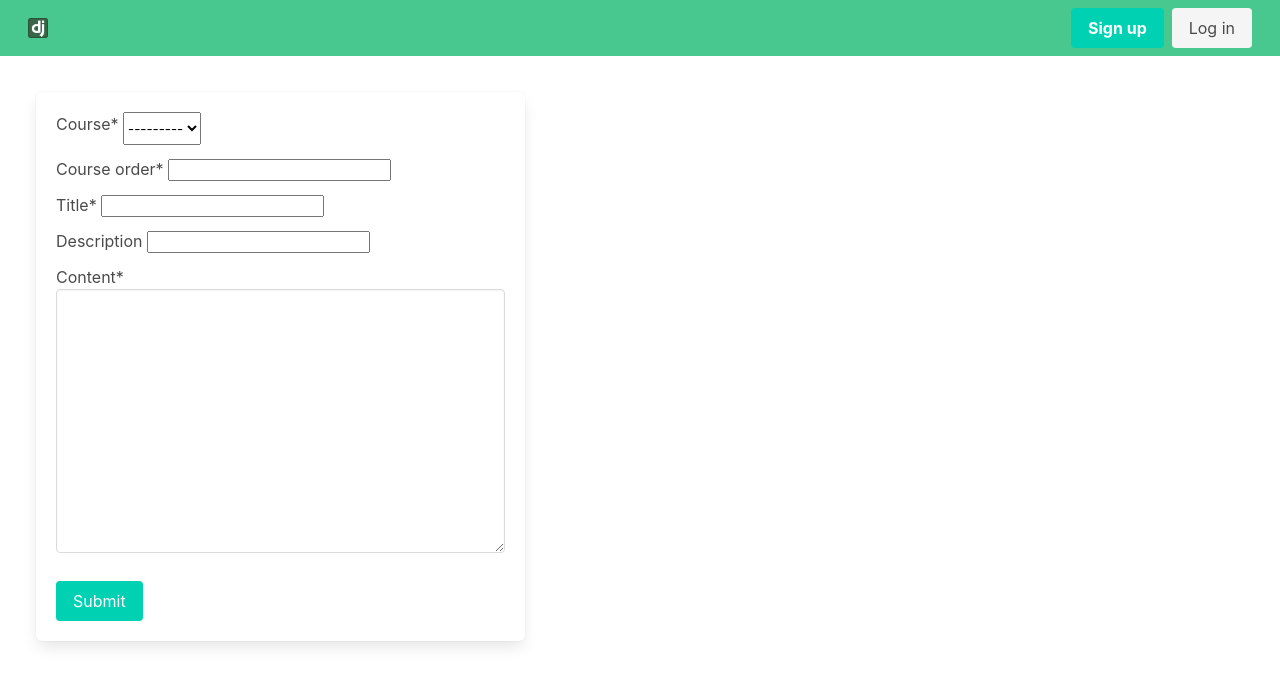
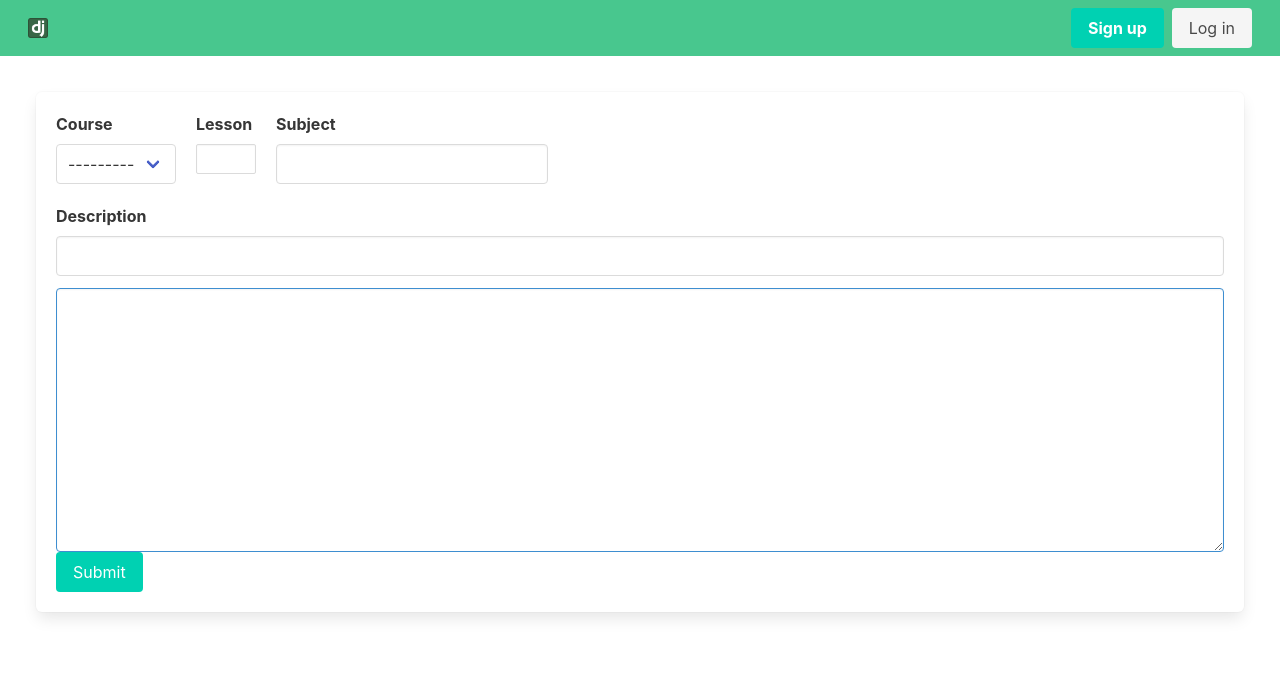
Before and after one commit to sgazda94/DjangoLMS, a Django app: page /courses/lesson/create/ in a window 1280 px wide. Shown: the top 686 px of the page. Run offline with Django 3.2, Linux system fonts and the light colour scheme; data that the repository does not hold is empty; parts of the project's set-up code (start-up, migrations or seed data) failed here and were passed over; some libraries are stand-ins or nearby versions.

Commit message:
courses2

```diff
--- a/config/settings/base.py
+++ b/config/settings/base.py
@@ -76,6 +76,7 @@ THIRD_PARTY_APPS = [
     "allauth.socialaccount",
     "django_crispy_bulma",
     "markdownx",
+    "widget_tweaks",
 ]
 
 LOCAL_APPS = [
--- a/dj_schulx/courses/views.py
+++ b/dj_schulx/courses/views.py
@@ -57,7 +57,9 @@ class CourseDetailView(LoginRequiredMixin, DetailView):
 
     def get_context_data(self, **kwargs):
         context = super().get_context_data(**kwargs)
-        context["lesson_list"] = LessonScript.objects.filter(course=self.get_object())
+        context["lesson_list"] = LessonScript.objects.filter(
+            course=self.get_object()
+        ).order_by("course_order")
         return context
 
 
--- a/dj_schulx/templates/base.html
+++ b/dj_schulx/templates/base.html
@@ -33,7 +33,8 @@
     {% include "components/sidebar.html" %}
     {% endif %}
 
-    <main class="section">
+    <main class="section column">
+
       <section class="box">
         {% block content %}
         <p class="font-bold">Use this document as a way to quick start any new project.</p>
--- a/dj_schulx/templates/courses/create_update_form.html
+++ b/dj_schulx/templates/courses/create_update_form.html
@@ -1,5 +1,4 @@
 {% extends "base.html" %}
-
 
 
 {% block content %}
--- a/dj_schulx/templates/courses/lesson_detail.html
+++ b/dj_schulx/templates/courses/lesson_detail.html
@@ -2,10 +2,10 @@
 
 {% block content %}
     <div class="content">
-    <h3>Course: {{ lessonscript.course.category}} - {{ lessonscript.course }}</h3>
-    <p>Title: {{ lessonscript.title }}</p>
+    <h3>Course: {{ lessonscript.course }} -
+    Lesson {{ lessonscript.course_order }}: {{ lessonscript.title }}</h3>
     <div>Description: {{ lessonscript.description }}</div>
     <div>{{ lessonscript.formatted_markdown | safe}}</div>
     </div>
-
+lorem
 {% endblock %}
--- a/dj_schulx/templates/courses/lesson_script_form.html
+++ b/dj_schulx/templates/courses/lesson_script_form.html
@@ -1,20 +1,45 @@
 {% extends "base.html" %}
-{% load crispy_forms_tags %}
+{% load widget_tweaks %}
 
 
 {% block content %}
 <div class="content">
     <form action="" method="post">
         {% csrf_token %}
-    <table>
-        {{ form | crispy }}
-    </table>
+        <div class="is-flex is-flex-wrap-wrap pb-2" style="gap: 20px;">
+            <div class="field">
+                <label class="label">Course</label>
+                <div class="control">
+                    <div class="select">
+                        {% render_field form.course %}
+                    </div>
+                </div>
+            </div>
+            <div class="field">
+                <label class="label">Lesson</label>
+                <div class="control">
+                    {% render_field form.course_order class="input is-small" style="width: 5em;" | append_attr:"disabled" %}
+                </div>
+            </div>
+            <div class="field">
+                <label class="label">Subject</label>
+                <div class="control">
+                    {% render_field form.title class="input" %}
+                </div>
+            </div>
+        </div>
+        <div class="field">
+            <label class="label">Description</label>
+            <div class="control">
+                {% render_field form.description class="input" %}
+            </div>
+        </div>
+        {% render_field form.content class="textarea is-info" %}
         <div class="control">
             <button class="button is-primary">Submit</button>
         </div>
     </form>
+    {{ form.media }}
 </div>
 
-{{ form.media }}
-</div>
 {% endblock %}
--- a/requirements/base.txt
+++ b/requirements/base.txt
@@ -14,3 +14,4 @@ django-allauth==0.49.0  # https://github.com/pennersr/django-allauth
 django-crispy-forms==1.14.0  # https://github.com/django-crispy-forms/django-crispy-forms
 crispy-bootstrap5==0.6  # https://github.com/django-crispy-forms/crispy-bootstrap5
 django-redis==5.2.0  # https://github.com/jazzband/django-redis
+django-widget-tweaks == 1.4.12
```
Also changed, not shown: dj_schulx/templates/courses/course_detail.html (+6 -6 lines), dj_schulx/templates/markdownx/widget.html (added, +9 -0 lines). Lines whose indentation alone changed are shown as unchanged.
